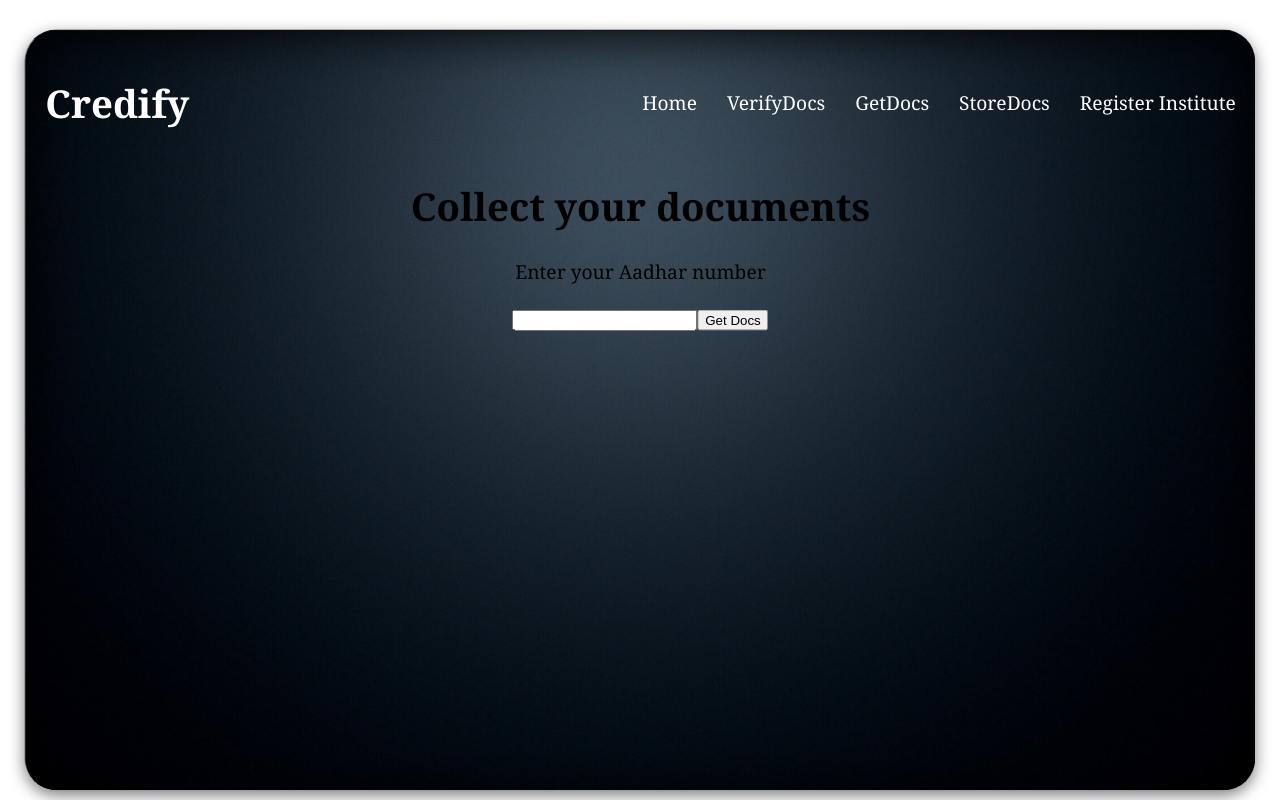
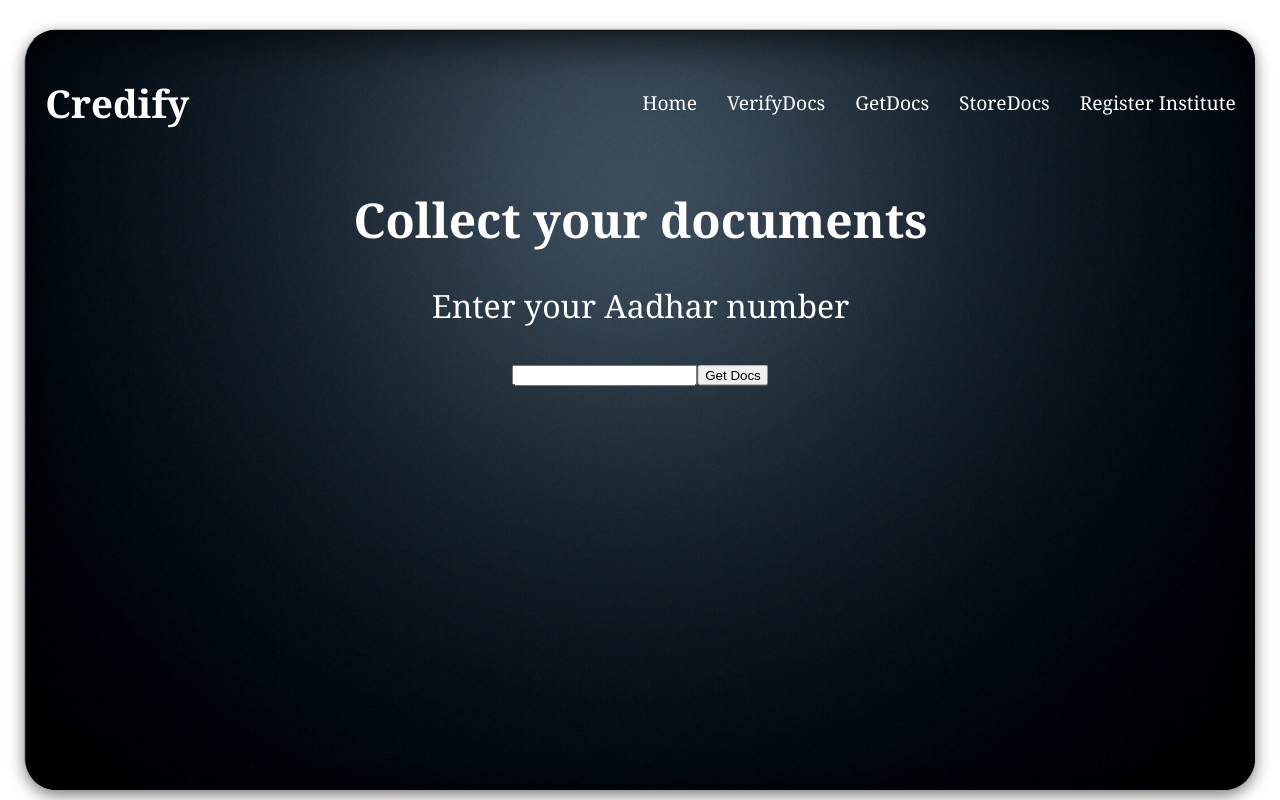
Before and after one commit to NitinJuyal1610/Decentralised-Ceredential-Verification, a React (Create React App) app in the folder client/: page / in a window 1280 px wide. Both pictures are taken after a click on the link "GetDocs". Built offline with nearby package versions, Linux system fonts and the light colour scheme; what ipfs-http-client would draw is missing.

Commit message:
fontUPdate

```diff
--- a/client/src/App.css
+++ b/client/src/App.css
@@ -103,5 +103,11 @@ a:active {
 }
 
 .formStyle h1 {
-  color: rgb(183, 229, 221);
+  color: white;
+  font-size: 3rem;
 }
+
+.formStyle p {
+  color: white;
+  font-size: 2rem;
+}
--- a/client/src/components/GetDocs.jsx
+++ b/client/src/components/GetDocs.jsx
@@ -10,7 +10,7 @@ function GetDocs({ fetch }) {
   };
 
   return (
-    <div>
+    <div className="formStyle">
       <h1>Collect your documents</h1>
       <p>Enter your Aadhar number</p>
       <input type="number" value={id} onChange={(e) => setId(e.target.value)} />
--- a/client/src/components/OwnerVerify.jsx
+++ b/client/src/components/OwnerVerify.jsx
@@ -5,12 +5,13 @@ function OwnerVerify({ ownerVerify }) {
   return (
     <div>
       <form
+        className="formStyle"
         onSubmit={(e) => {
           e.preventDefault();
           ownerVerify(add);
         }}
       >
-        <label htmlFor="">Register Institute address </label>
+        <h1 htmlFor="">Register Institute address </h1>
         <br />
         <br />
         <input
--- a/client/src/components/Upload.jsx
+++ b/client/src/components/Upload.jsx
@@ -47,7 +47,7 @@ const Upload = ({ sendDocs }) => {
 
   return (
     <>
-      <form onSubmit={(e) => addToIpfs(e)}>
+      <form className="formStyle" onSubmit={(e) => addToIpfs(e)}>
         <h1>Upload the Document here</h1>
         <p>Enter Your Name here</p>
         <input
```
